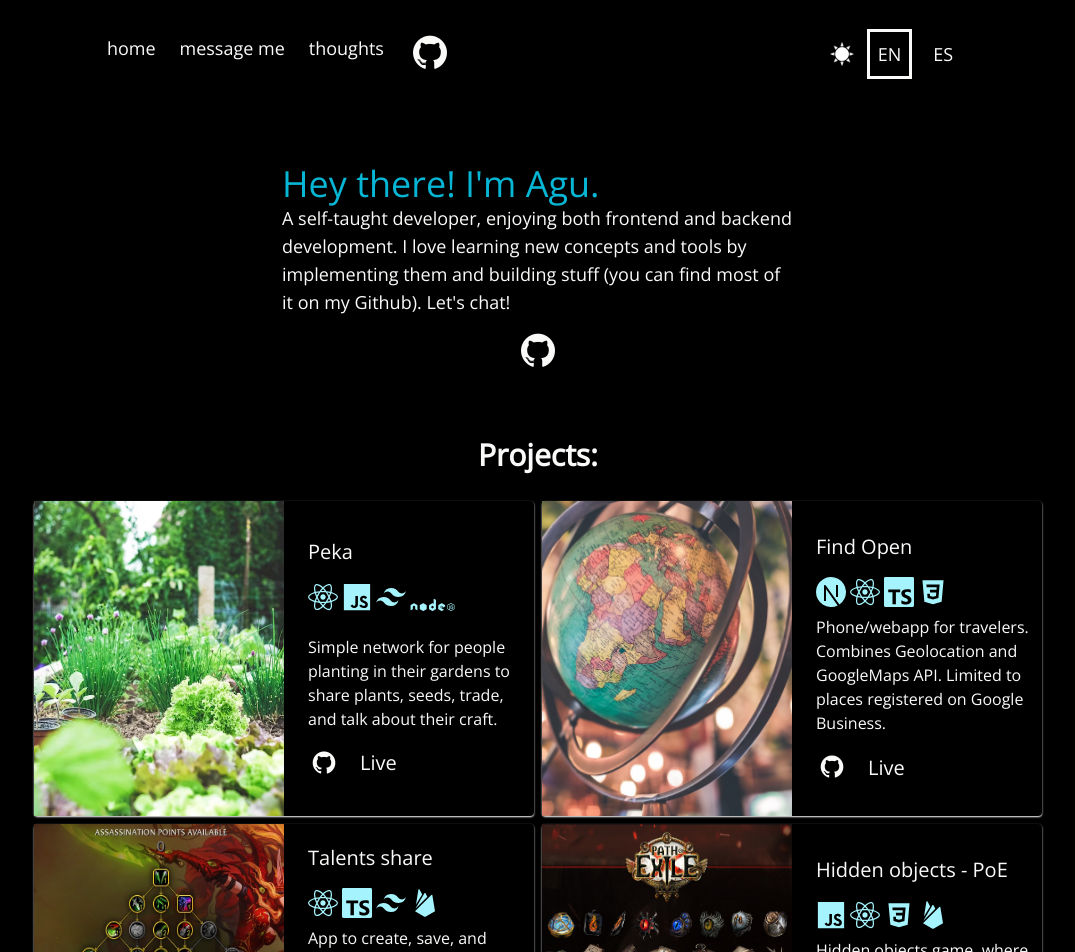
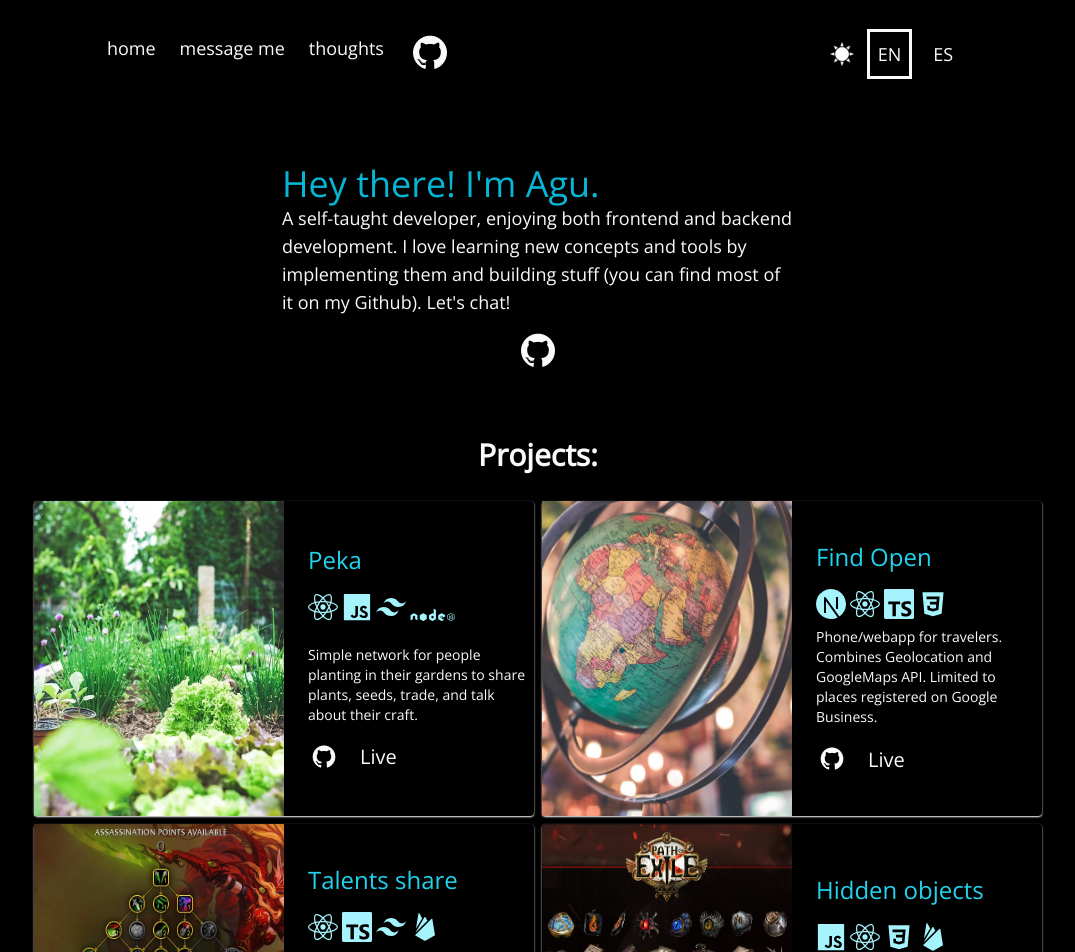
Before and after one commit to jinitsuga/agu-portfolio, a React (Vite) app: page / in a window 1280 px wide. Shown: the top 952 px of the page, without its empty margins (102-1177 px from the left). Built offline with nearby package versions, Linux system fonts and the light colour scheme.

Commit message:
style project cards. Set max width on projects section

```diff
--- a/src/Projects/Project.tsx
+++ b/src/Projects/Project.tsx
@@ -27,9 +27,9 @@ export const Project: FC<Props> = ({
     >
     <img className="max-w-[50%] h-full" src={img}></img>
     <div className="flex gap-2 flex-col p-2">
-      <h4 className="mb-2 text-xl">{name}</h4>
+      <h4 className="mb-2 text-2xl text-cyan-400">{name}</h4>
       <div className=" flex gap-1 text-cyan-200 text-3xl">{tools}</div>
-      <span className="max-w-[350px]">{description}</span>
+      <span className="max-w-[350px] text-sm">{description}</span>
       <ul className="flex items-center justify-self-end gap-4 mt-2 text-xl">
         <li>
           <a target="_blank" href={code}>
--- a/src/Projects/Projects.tsx
+++ b/src/Projects/Projects.tsx
@@ -27,7 +27,7 @@ export const Projects: FC<Props> = ({ text }) => {
     <section
       className={`${
         darkMode ? "bg-black" : "bg-stone-200"
-      } flex flex-col justify-center items-center w-full pb-4`}
+      } flex flex-col justify-center items-center w-full max-w-[1400px] pb-4`}
     >
       <h4
         className={`${
--- a/src/Projects/projectsInfo.tsx
+++ b/src/Projects/projectsInfo.tsx
@@ -38,7 +38,7 @@ const projectsInfo: Array<any> = [
     live: "https://share-talents.netlify.app/",
   },
   {
-    name: "Hidden objects - PoE",
+    name: "Hidden objects",
     img: poeitems,
     key: 4,
     tools: [<IconLogoJavascript />, <IconReact />, <IconCss3 />, <IconFirebase />],
```
